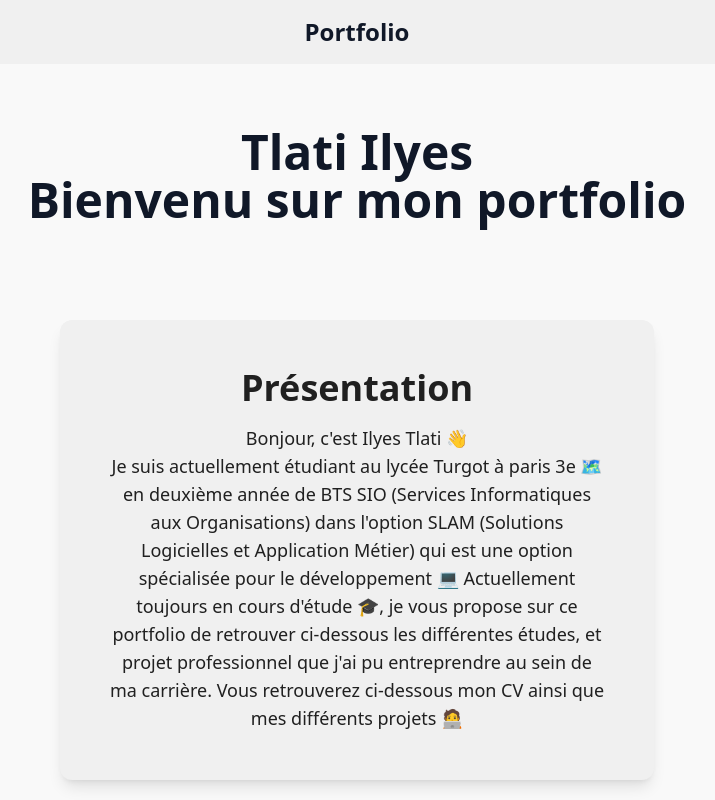
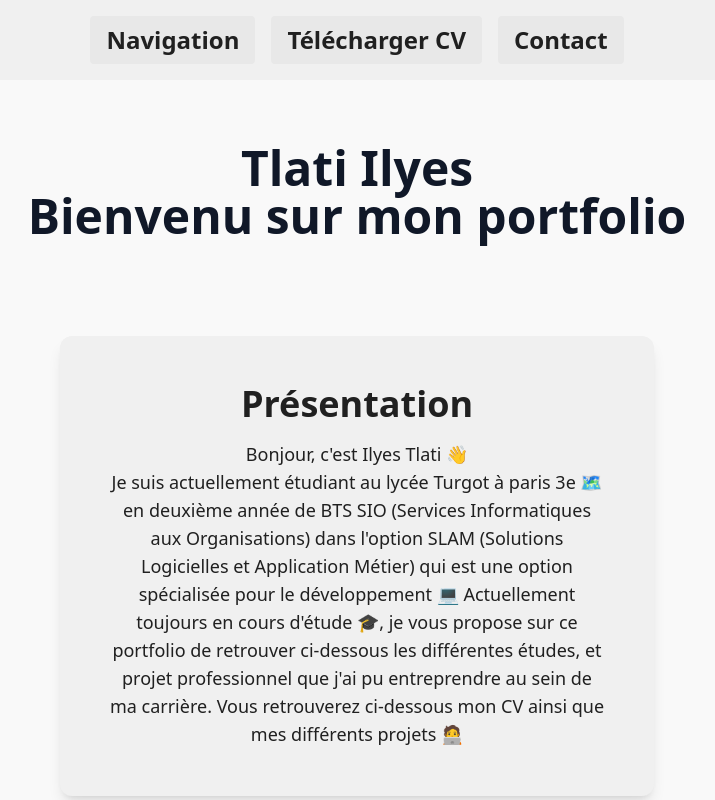
Before and after one commit to ITlaDev404/portfolio, a React (Vite) app: page / in a window 1280 px wide. Shown: the top 800 px of the page, without its empty margins (283-998 px from the left). Built offline with nearby package versions, Linux system fonts and the light colour scheme.

Commit message:
finir Bouton mon cv

```diff
--- a/src/components/Header.tsx
+++ b/src/components/Header.tsx
@@ -1,7 +1,19 @@
 const Header = () => {
   return (
     <header className="bg-componentColor text-protfolioText p-4 text-center text-2xl font-bold shadow-lg">
-      <h1>Portfolio</h1>
+      <button className="bg-componentColor2 hover:bg-componentColor3 active:bg-componentColor border-solid border-borderColor text-portfolioText text-center bg-center text-2xl  grid-cols-1 mr-4 px-4 py-2 rounded  ">
+        Navigation{" "}
+      </button>
+      <button
+        onClick={() => window.open("https://drive.google.com/file/d/1HUvkICiB2hwOcd40q_M3aKo1G25wBHAq/view?usp=drive_link", "_blank", "noopener,noreferrer")
+        }
+        className="bg-componentColor2 hover:bg-componentColor3 active:bg-componentColor border-solid border-borderColor text-portfolioText text-center bg-center text-2xl  grid-cols-1 px-4 py-2 rounded  "
+      >
+        Télécharger CV
+      </button>
+      <button className="bg-componentColor2 hover:bg-componentColor3 active:bg-componentColor border-solid border-borderColor text-portfolioText text-center bg-center text-2xl  grid-cols-1 ml-4 px-4 py-2 rounded ">
+        Contact
+      </button>
     </header>
   );
 };
--- a/src/index.css
+++ b/src/index.css
@@ -7,4 +7,7 @@
   --color-componentColor: #F0F0F0;
   --color-componentColor2:#E8E8E8;
   --color-componentColor3: #E0E0E0;
+  --color-borderColor:#D9D9D9;
+  --color-borderColor2:#CECECE;
+  --color-borderColor3:#BBBBBB;
 }
```
